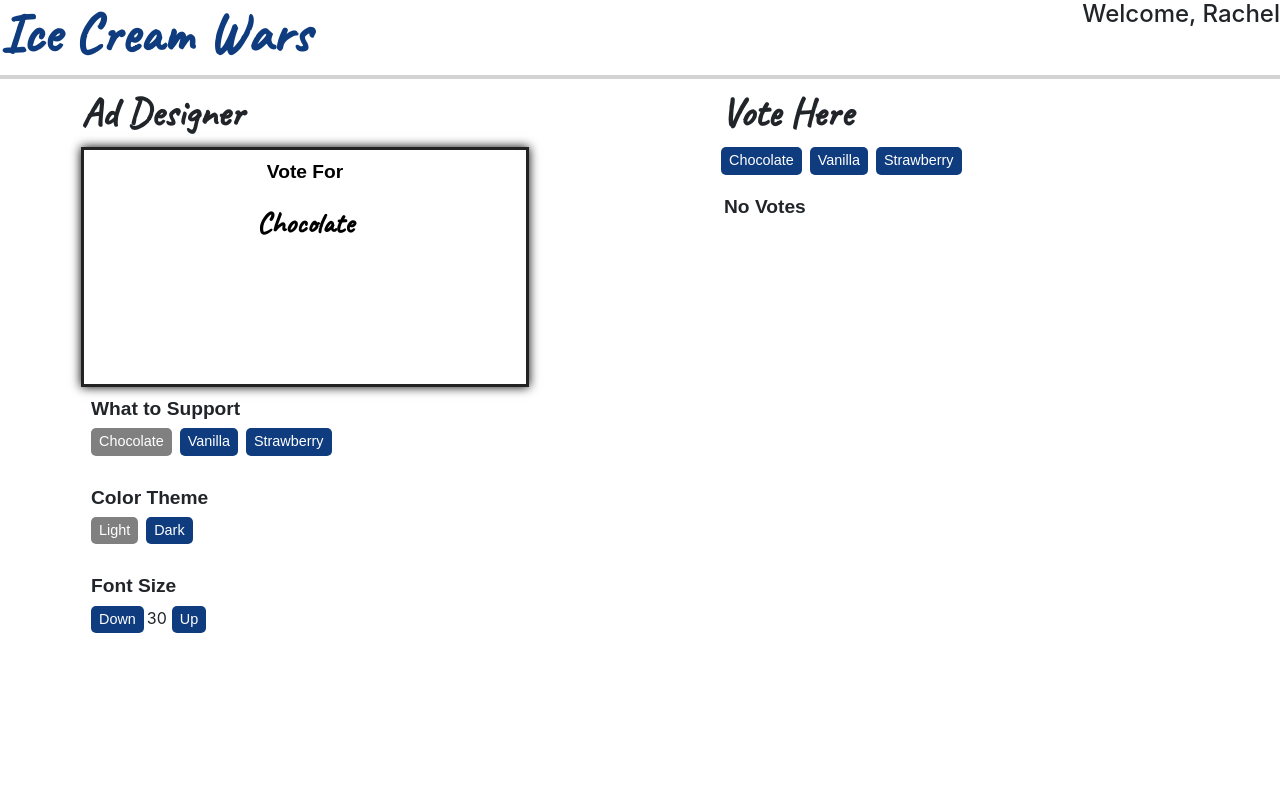
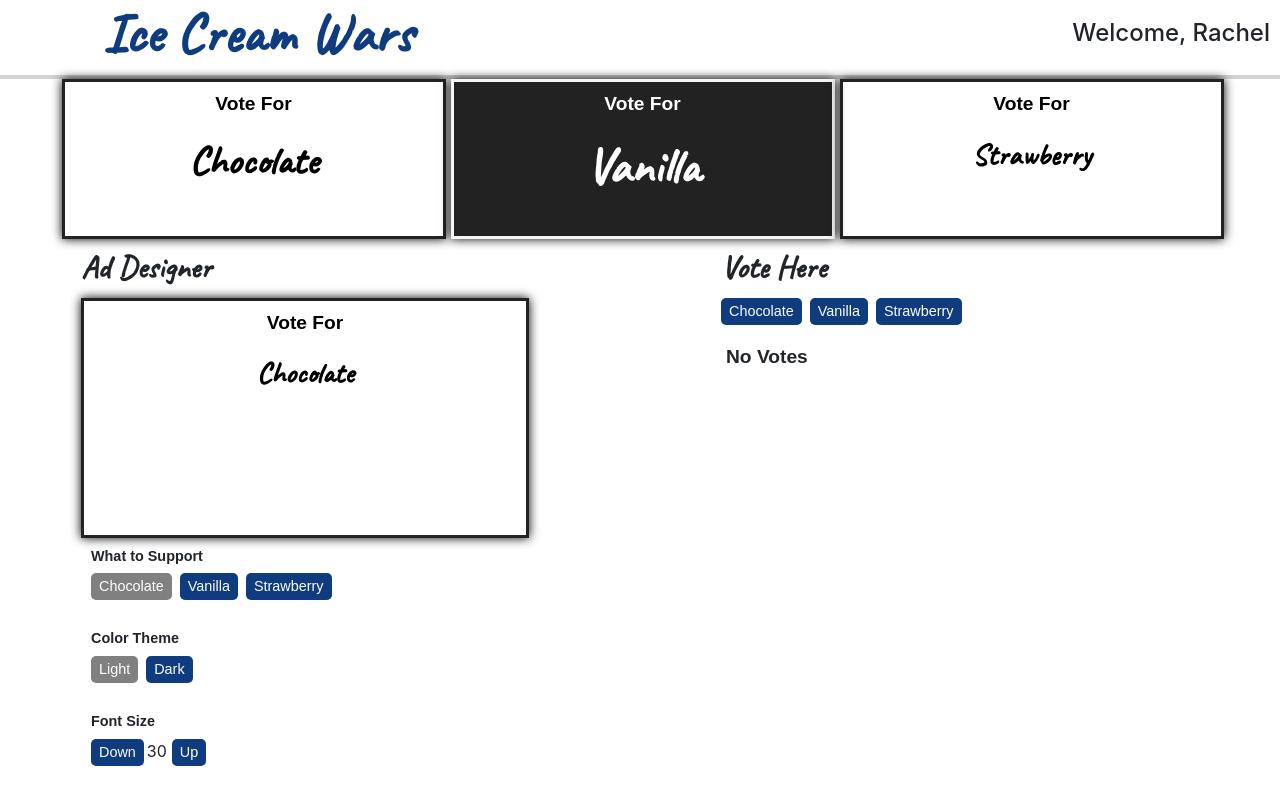
Before and after one commit to rachel-rebecca/react-lab-1, a React (Create React App) app: page / in a window 1280 px wide. Built offline with nearby package versions, Linux system fonts and the light colour scheme.

Commit message:
added Ad.tsx component and put three hard coded ad samples

```diff
--- a/src/App.css
+++ b/src/App.css
@@ -4,6 +4,12 @@
   flex-direction: column;
 }
 
+.adsDiv {
+  display: flex;
+  justify-content: center;
+  height: 20vh;
+  width: 100vw;
+}
 
 @media only screen and (min-width: 720px) {
   .AdVotes {
--- a/src/App.tsx
+++ b/src/App.tsx
@@ -1,14 +1,22 @@
 import React from 'react';
-
 import './App.css';
 import AdDesigner from './components/AdDesigner';
 import Header from './components/Header';
 import Votes from './components/Votes';
+import Ad from './components/Ad';
+import {useState} from "react";
 
 function App() {
+
   return (
     <div className="App">
      <Header user="Rachel"/>
+     <div className="adsDiv">
+     <Ad flavor="Chocolate" fontSize={40} darkTheme={true}/>
+     <Ad flavor="Vanilla" fontSize={50} darkTheme={false} />
+     <Ad flavor="Strawberry" fontSize={30} darkTheme={true}/>
+     </div>
+
      <div className="AdVotes">
      <AdDesigner />
      <Votes />
--- /dev/null
+++ b/src/components/Ad.css
@@ -0,0 +1,41 @@
+h2 {
+    margin: 10px 5px;
+    font-family: 'Caveat', cursive;
+    font-weight: bold;
+    font-size: 2rem;
+}
+
+/* .ads {
+    display: flex;
+    flex-direction: row;
+} */
+
+.divVoteFor2{
+    width: 30vw;
+    height: 20vh;
+    display: flex;
+    flex-direction: column;
+    align-items: center;
+    margin-left: 5px;
+    overflow:hidden;
+}
+
+.lightTheme {
+    border: solid 3px #222;
+    color: #000;
+    box-shadow: 0 0 10px #000;
+}
+
+.darkTheme {
+    border: solid 3px whitesmoke;
+    color: #fff;
+    background: #222;
+    box-shadow: 0 0 10px #000;
+}
+
+h3 {
+    margin-left: 5px;
+    font-family: sans-serif;
+    font-weight: bold;
+    font-size: .9rem;
+}
--- /dev/null
+++ b/src/components/Ad.tsx
@@ -0,0 +1,25 @@
+import {useState} from "react";
+import "./Ad.css";
+
+function Ad ({flavor, fontSize, darkTheme}:{flavor: string, fontSize: number, darkTheme: boolean}) {
+    const[support, setSupport] = useState(flavor);
+    const[theme, setTheme] = useState(darkTheme);
+    const[size, setSize] = useState(fontSize);
+
+    const styles = {
+        fontSize: size
+    }
+return (
+
+        <div className={theme ? "divVoteFor2 lightTheme" : "divVoteFor2 darkTheme"}>
+            <p>Vote For</p>
+            <h2 style={styles}>{support}</h2>
+        </div>
+
+
+)
+
+
+}
+
+export default Ad;
--- a/src/components/AdDesigner.css
+++ b/src/components/AdDesigner.css
@@ -3,6 +3,12 @@ h2 {
     font-family: 'Caveat', cursive;
     font-weight: bold;
     font-size: 2rem;
+}
+
+.ads {
+
+    width: 10vw;
+    height: 15vh;
 }
 
 .divVoteFor{
--- a/src/components/Header.css
+++ b/src/components/Header.css
@@ -2,6 +2,7 @@ header {
   border-bottom: solid 4px lightgrey;
   display: flex;
   justify-content: space-between;
+  align-items: center;
   width: 100vw;
 }
 
@@ -10,11 +11,17 @@ h1 {
   font-family: "Caveat", cursive;
   font-weight: bold;
   font-size: 2.75rem;
+  margin-left: 5%;
+}
+
+h4 {
+    margin-right: 10px;
 }
 /* DESKTOP VIEW */
 
 @media only screen and (min-width: 720px) {
     h1 {
         font-size: 3.5rem;
+        margin-left: 8%;
     }
 }
--- a/src/components/Votes.css
+++ b/src/components/Votes.css
@@ -28,6 +28,10 @@ p {
     display: none;
 }
 
+.noVotes {
+   margin-left: 10px;
+}
+
 
 
 
--- a/src/components/Votes.tsx
+++ b/src/components/Votes.tsx
@@ -17,7 +17,7 @@ function Votes () {
         <button disabled={total >= 100} onClick={() => {setVan(prev => prev + 1)}}>Vanilla</button>
         <button disabled={total >= 100} onClick={() => {setStraw(prev => prev + 1)}}>Strawberry</button>
 
-            <p>
+            <p className="noVotes">
                 {total === 0 ? "No Votes" : ""}
             </p>
 
```
